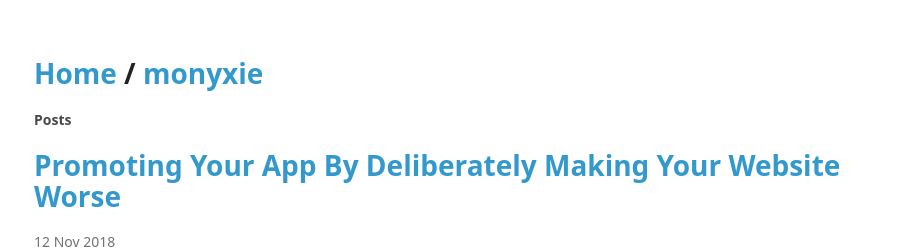
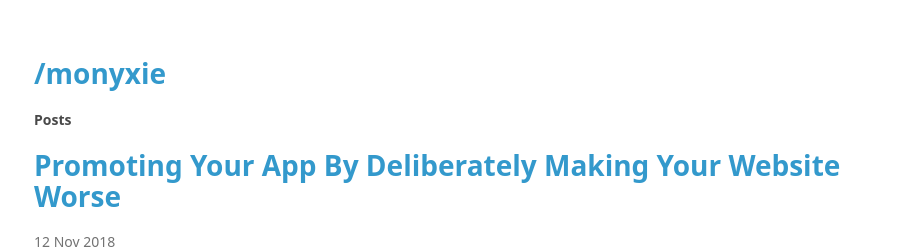
Before and after one commit to monyxie/monyxie.github.io, a Jekyll site: the page built from posts/index.html, in a window 1280 px wide. Shown: the top 252 px of the page, without its empty margins (176-1080 px from the left). Built offline with Jekyll 4.4.1, drawn with Linux system fonts in a browser that asks for light colours; the list of posts is cut into pages by our own code.

Commit message:
Update header.html

```diff
--- a/_includes/header.html
+++ b/_includes/header.html
@@ -1 +1 @@
-<h1><a href="/">Home</a>{% if page %} / <a href="{{ page.url}}">{{ page.title }}</a>{% endif %}</h1>
+<h1><a href="/">/</a>{% if page %}<a href="{{ page.url}}">{{ page.title }}</a>{% endif %}</h1>
```
